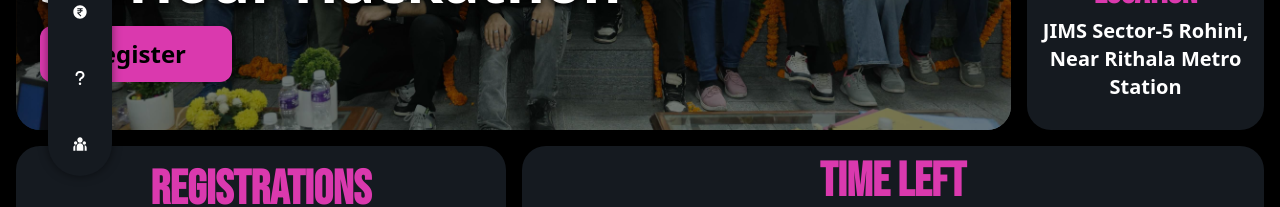
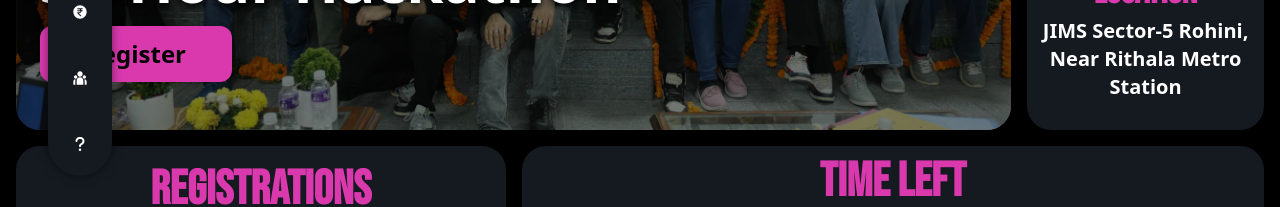
Before and after one commit to THEGAMECHANGER416/CodeKshetra2.0, a React (Vite) app: page / in a window 1280 px wide. Shown: the part 454-661 px from the top of the page. Built offline with nearby package versions, Linux system fonts and the light colour scheme.

Commit message:
Navbar issue solved

```diff
--- a/src/App.tsx
+++ b/src/App.tsx
@@ -84,7 +84,7 @@ function App() {
         <div id="prizes" ref={prizePoolRef} className="h-100">
           <Prizes />
         </div>
-        <div id="judge" ref={JudgeRef} className="h-100">
+        <div id="judge" ref={JudgeRef} className="h-100 pt-20">
           <Judge />
         </div>
         <div id="faq" ref={faqRef} className="h-100">
--- a/src/components/custom/Navbar.tsx
+++ b/src/components/custom/Navbar.tsx
@@ -115,20 +115,20 @@ const Navbar: React.FC<NavbarProps> = ({ scrollRefs }) => {
           onClick={handleNavClick}
         />
         <NavItem
+          hash="#judge"
+          icon={<RiTeamFill />}
+          label="Team"
+          selected={selectedSection === "#team"}
+          scrollTo={scrollRefs.team}
+          onClick={handleNavClick}
+        />
+        <NavItem
           hash="#faq"
           icon={<FaQuestion />}
           label="Don't Know"
+          isLast
           selected={selectedSection === "#faq"}
           scrollTo={scrollRefs.faq}
-          onClick={handleNavClick}
-        />
-        <NavItem
-          hash="#team"
-          icon={<RiTeamFill />}
-          label="Team"
-          isLast
-          selected={selectedSection === "#team"}
-          scrollTo={scrollRefs.team}
           onClick={handleNavClick}
         />
       </div>
--- a/src/components/custom/PrizePool.tsx
+++ b/src/components/custom/PrizePool.tsx
@@ -92,7 +92,7 @@ export default function Component() {
       animate={inView ? "visible" : "hidden"}
     >
       <div className="container mx-auto px-4 max-w-[90vw] sm:max-w-[80vw]">
-        <h2 className="text-5xl md:text-8xl font-bold text-pink mb-12 text-center">
+        <h2 className="md:text-[12rem] font-bebas text-6xl text-pink font-bold mb-[4rem] md:mb-[6rem] text-center">
           Prize Pool
         </h2>
         <div className="flex flex-col md:flex-row items-center justify-center gap-8 mb-16 md:space-x-4">
```
